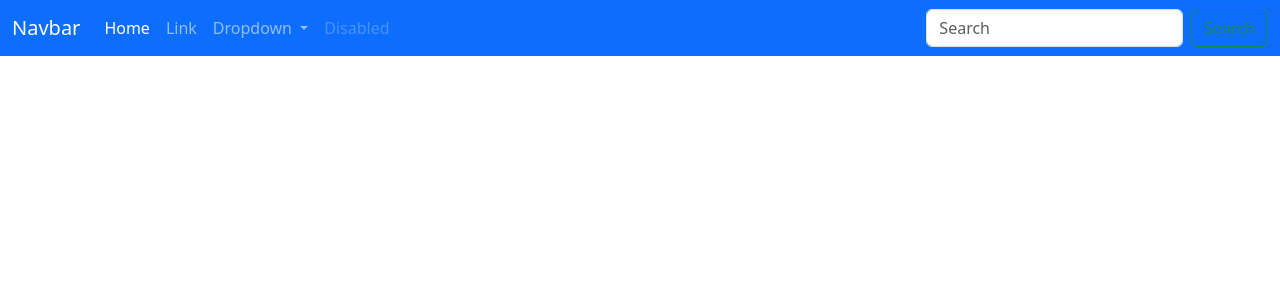
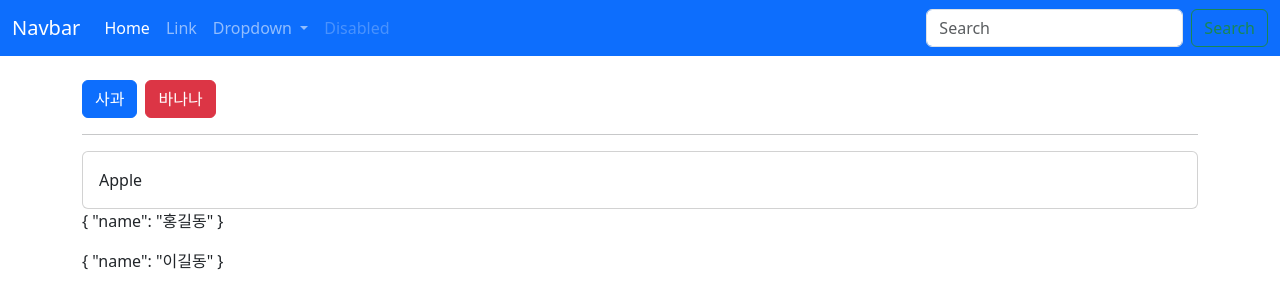
Before and after one commit to eunhye8767/study-vue3, a Vue app in the folder gymcoding/learn-vue3/: page / in a window 1280 px wide. Shown: the top 308 px of the page. Built offline with nearby package versions, Linux system fonts and the light colour scheme; no server answers.

Commit message:
[vue 기본] 동적 컴포넌트

```diff
--- /dev/null
+++ b/gymcoding/learn-vue3/src/components/DynamicApple.vue
@@ -0,0 +1,11 @@
+<template>
+	<div>
+		<AppCard>Apple</AppCard>
+	</div>
+</template>
+
+<script setup>
+import AppCard from '@/components/AppCard.vue';
+</script>
+
+<style lang="scss" scoped></style>
--- /dev/null
+++ b/gymcoding/learn-vue3/src/components/DynamicBanna.vue
@@ -0,0 +1,11 @@
+<template>
+	<div>
+		<AppCard>Banna</AppCard>
+	</div>
+</template>
+
+<script setup>
+import AppCard from '@/components/AppCard.vue';
+</script>
+
+<style lang="scss" scoped></style>
--- /dev/null
+++ b/gymcoding/learn-vue3/src/components/DynamicComponent.vue
@@ -0,0 +1,39 @@
+<template>
+	<div class="container py-4">
+		<button
+			class="btn btn-primary me-2"
+			@click="changeCurrentComp(DynamicApple)"
+		>
+			사과
+		</button>
+		<button class="btn btn-danger" @click="changeCurrentComp(DynamicBanna)">
+			바나나
+		</button>
+		<hr />
+		<component :is="currentComp" />
+		<p>{{ obj1 }}</p>
+		<p>{{ obj2 }}</p>
+	</div>
+</template>
+
+<script setup>
+import { ref, shallowRef } from 'vue';
+
+import DynamicApple from '@/components/DynamicApple.vue';
+import DynamicBanna from '@/components/DynamicBanna.vue';
+
+// 값 자체가 바뀌었을 때는 shallowRef
+/**
+ * const obj = shallowRef({name: "홍길동"})
+ * 홍길동 => 이길동 처럼 변경해도 반응없지만
+ * {name: "홍길동"} => {year: 10} 으로 하면 반응성.
+ */
+const currentComp = shallowRef(DynamicApple);
+
+const obj1 = ref({ name: '홍길동' });
+const obj2 = shallowRef({ name: '이길동' });
+
+const changeCurrentComp = comp => (currentComp.value = comp);
+</script>
+
+<style lang="scss" scoped></style>
--- a/gymcoding/learn-vue3/src/components/TheView.vue
+++ b/gymcoding/learn-vue3/src/components/TheView.vue
@@ -1,11 +1,11 @@
 <template>
 	<main>
-		<ScriptSetup></ScriptSetup>
+		<DynamicComponent />
 	</main>
 </template>
 
 <script setup>
-import ScriptSetup from '@/components/ScriptSetup.vue';
+import DynamicComponent from '@/components/DynamicComponent.vue';
 </script>
 
 <style lang="scss" scoped></style>
```
Also changed, not shown: 1 other file (tests, documents, lock files or other folders).
